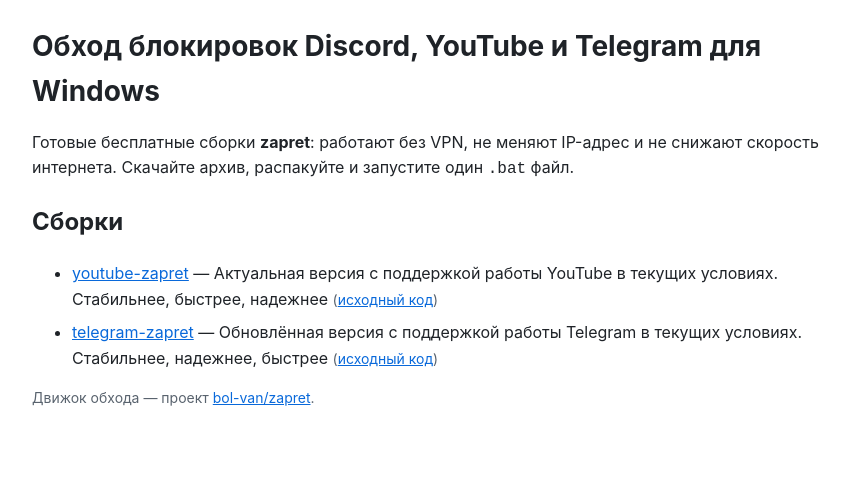
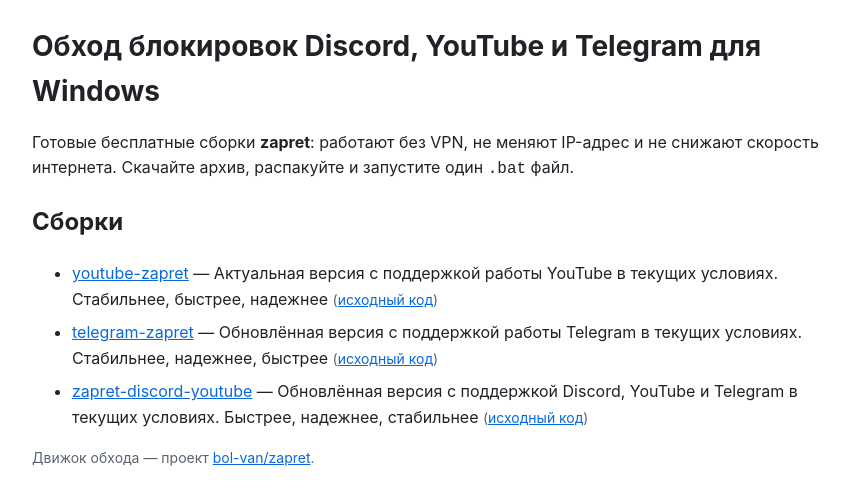
Before and after one commit to PlasmaPeasantViaduct/plasmapeasantviaduct.github.io, a plain HTML site: page index.html in a window 1280 px wide. Shown: the whole page, without its empty margins (198-1047 px from the left). Drawn offline with Linux system fonts and the light colour scheme.

Commit message:
hub: repo index

```diff
--- a/index.html
+++ b/index.html
@@ -27,6 +27,7 @@
   <ul>
     <li><a href="https://plasmapeasantviaduct.github.io/youtube-zapret/">youtube-zapret</a> — Актуальная версия с поддержкой работы YouTube в текущих условиях. Стабильнее, быстрее, надежнее <span class="meta">(<a href="https://github.com/PlasmaPeasantViaduct/youtube-zapret">исходный код</a>)</span></li>
     <li><a href="https://plasmapeasantviaduct.github.io/telegram-zapret/">telegram-zapret</a> — Обновлённая версия с поддержкой работы Telegram в текущих условиях. Стабильнее, надежнее, быстрее <span class="meta">(<a href="https://github.com/PlasmaPeasantViaduct/telegram-zapret">исходный код</a>)</span></li>
+    <li><a href="https://plasmapeasantviaduct.github.io/zapret-discord-youtube/">zapret-discord-youtube</a> — Обновлённая версия с поддержкой Discord, YouTube и Telegram в текущих условиях. Быстрее, надежнее, стабильнее <span class="meta">(<a href="https://github.com/PlasmaPeasantViaduct/zapret-discord-youtube">исходный код</a>)</span></li>
   </ul>
   <p class="meta">Движок обхода — проект
     <a href="https://github.com/bol-van/zapret">bol-van/zapret</a>.</p>
```
